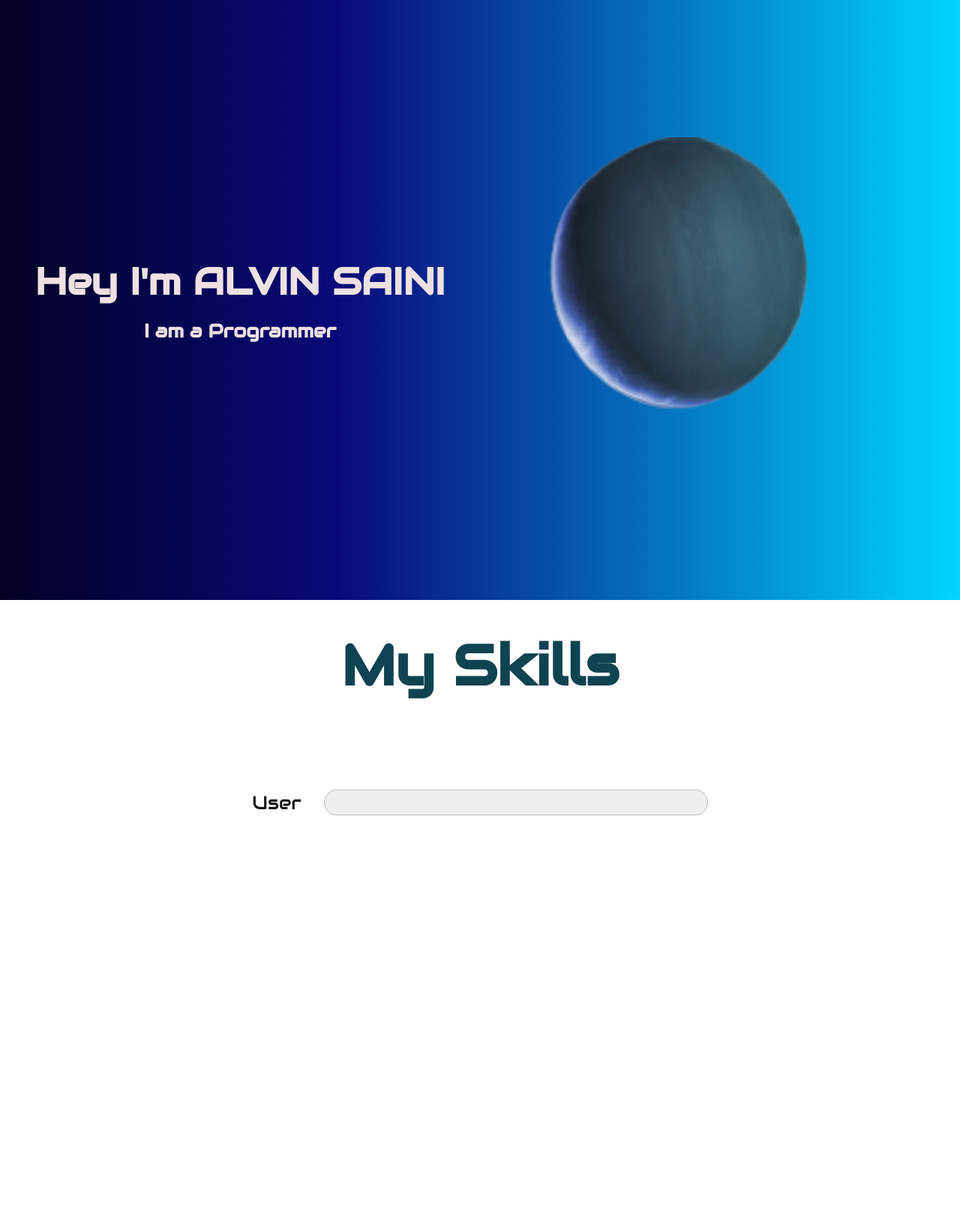
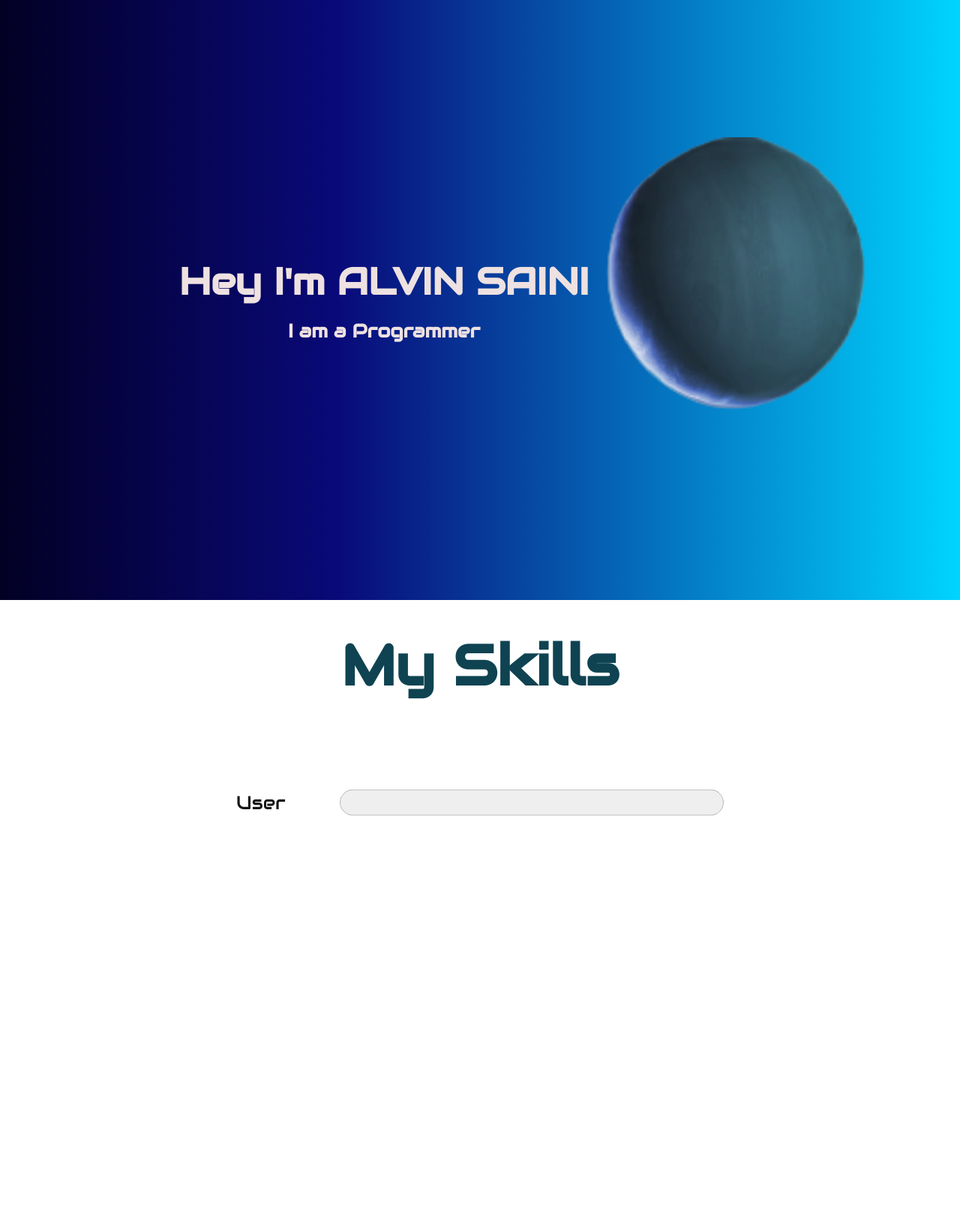
Before and after one commit to CodeWithAlvin/PersonalWeb2, a Django app: template template/index.html in a window 1280 px wide. Shown: the whole page at 75% size. Run offline with Django 3.2, Linux system fonts and the light colour scheme; the template is opened without the code that fills it: most values are stand-ins (such as "Sample title", 1, 10 or a date in 2020).

Commit message:
design improved & skills are now displayed by fetching model

```diff
--- a/mainapp/views.py
+++ b/mainapp/views.py
@@ -3,7 +3,7 @@ from mainapp.models import Skill
 
 # Create your views here.
 def index(reuests):
-    skilllist={}
+    skilldic={}
     for i in Skill.objects.values():
-        skilllist['']
-    return render(reuests,"index.html",context={"skillist":skillist})
+        skilldic[i["skill"]]=i["level"]
+    return render(reuests,"index.html",context={"skillist":skilldic})
--- a/static/css/index.css
+++ b/static/css/index.css
@@ -7,11 +7,15 @@
     align-items: center;
 }
 .mytext{
+    position: absolute;
+    left: 5vw;
+    z-index: 2;
     width: 70vw;
     text-align: center;
 }
 .bg{
-    width:70vw;
+    position:absolute;
+    right:5vw;
 }
 .planet{
     height:430px;
@@ -47,8 +51,8 @@
     align-items: center;
 }
 .skill-name{
-    margin-right: 30px;
-    min-width:60px;
+    margin-right: 27px;
+    min-width:111px;
     text-align: left !important;
 }
 .skills{
```
